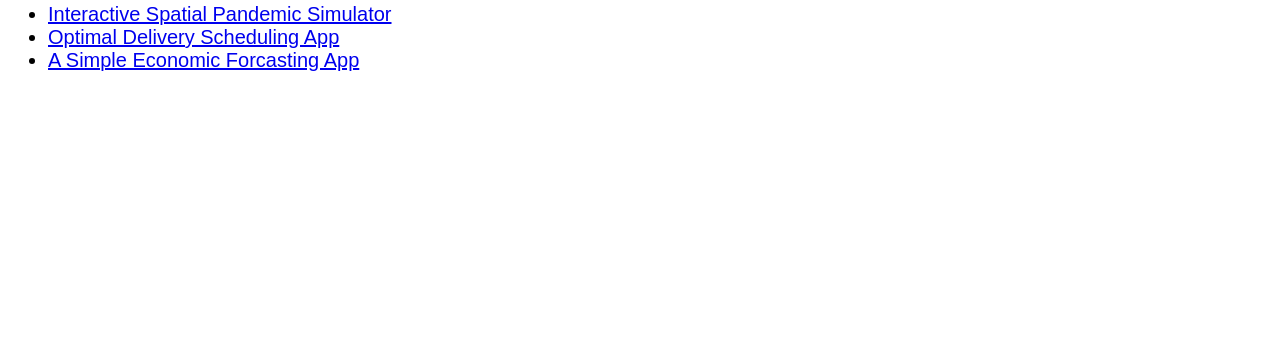
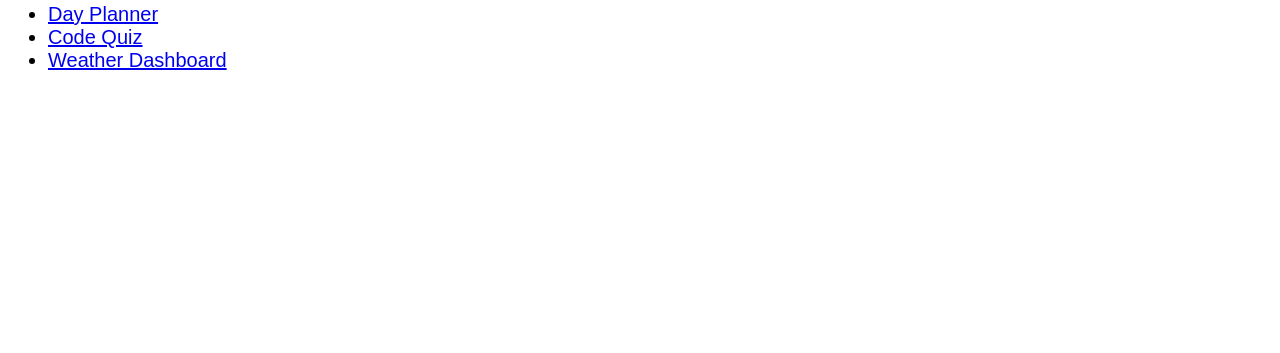
Before and after one commit to SThompsonChicago/My_portfolio, a plain HTML site: page index.html in a window 1280 px wide. Shown: the part 447-800 px from the top of the page. Drawn offline with Linux system fonts and the light colour scheme.

Commit message:
updated web apps

```diff
--- a/index.html
+++ b/index.html
@@ -44,13 +44,13 @@
         <h2>Projects</h2>
         <ul>
             <li>
-                <a href="#">Interactive Spatial Pandemic Simulator</a>
+                <a href="https://sthompsonchicago.github.io/day-planner/">Day Planner</a>
             </li>
             <li>
-                <a href="#">Optimal Delivery Scheduling App</a>
+                <a href="https://sthompsonchicago.github.io/code-quiz/">Code Quiz</a>
             </li>
             <li>
-                <a href="#">A Simple Economic Forcasting App</a>
+                <a href="https://sthompsonchicago.github.io/weather-dashboard">Weather Dashboard</a>
             </li>
         </ul>
 
```
